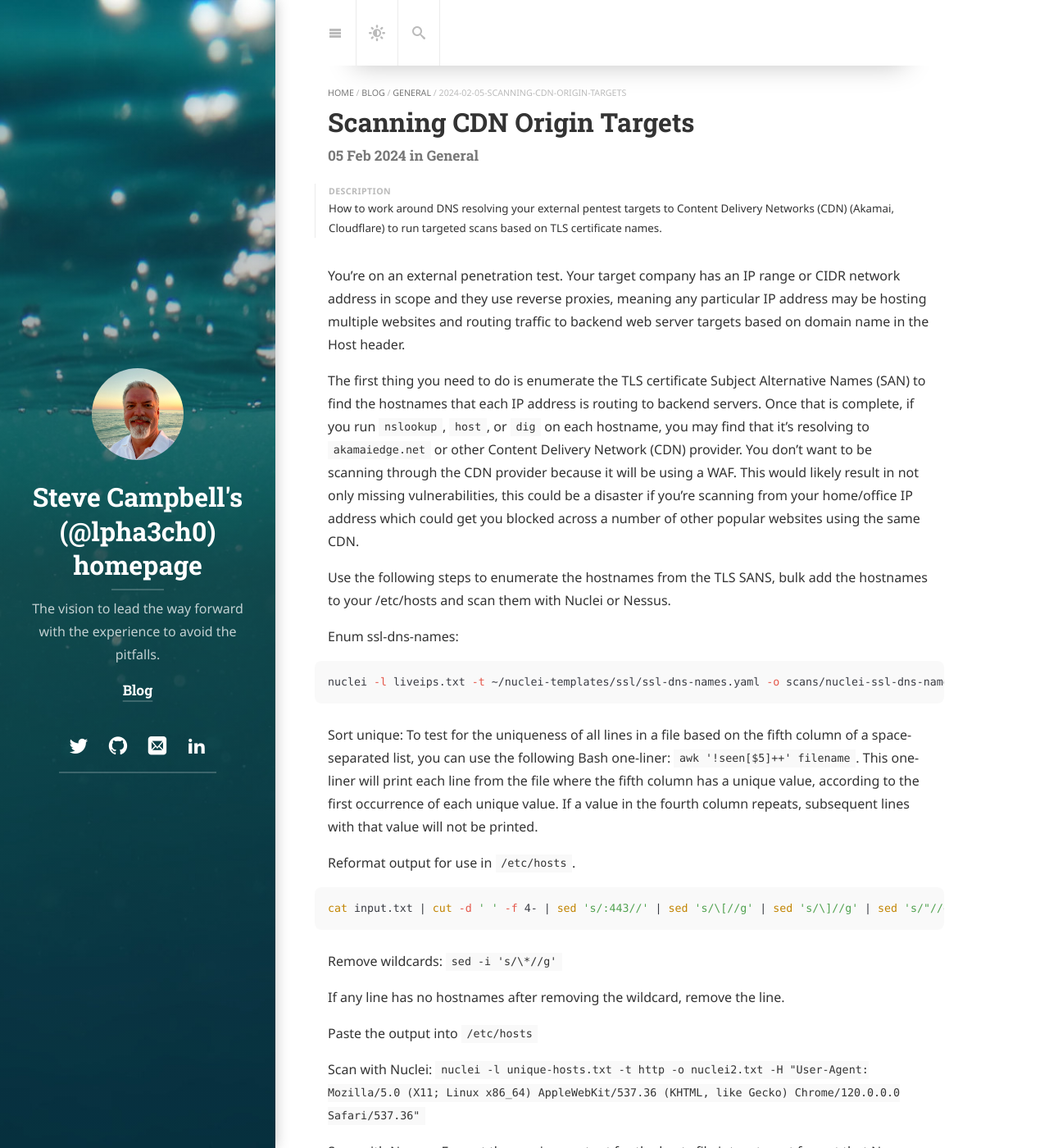
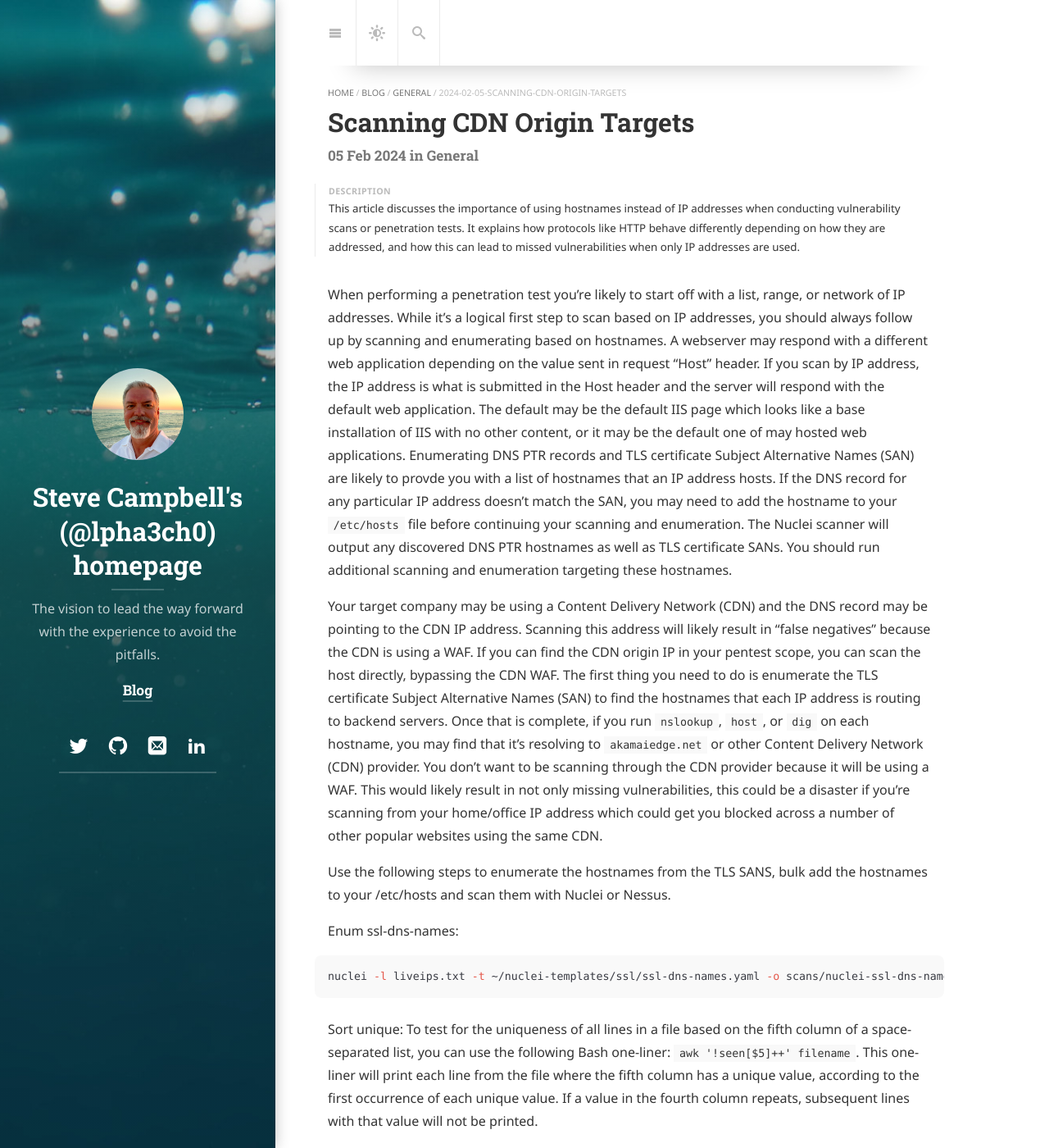
Before and after one commit to aecyberpro/aecyberpro.github.io, a Jekyll site: the page built from general/_posts/2024-02-05-Scanning-CDN-Origin-Targets.md, in a window 1280 px wide and 1400 px high. Shown: the whole window at 82% size. Built offline with Jekyll 4.4.1, drawn with Linux system fonts in a browser that asks for light colours; cached includes are drawn as plain includes; nearby versions of some CDN libraries; some web fonts are replaced; library files that are not in the unit come from our copies.

Commit message:
edited CDN article

```diff
--- a/general/_posts/2024-02-05-Scanning-CDN-Origin-Targets.md
+++ b/general/_posts/2024-02-05-Scanning-CDN-Origin-Targets.md
@@ -2,13 +2,13 @@
 layout: post
 title: Scanning CDN Origin Targets
 description: >
-  How to work around DNS resolving your external pentest targets to Content Delivery Networks (CDN) (Akamai, Cloudflare) to run targeted scans based on TLS certificate names.
+  This article discusses the importance of using hostnames instead of IP addresses when conducting vulnerability scans or penetration tests. It explains how protocols like HTTP behave differently depending on how they are addressed, and how this can lead to missed vulnerabilities when only IP addresses are used.
 sitemap: true
 ---
 
-You're on an external penetration test. Your target company has an IP range or CIDR network address in scope and they use reverse proxies, meaning any particular IP address may be hosting multiple websites and routing traffic to backend web server targets based on domain name in the Host header.
+When performing a penetration test you're likely to start off with a list, range, or network of IP addresses. While it's a logical first step to scan based on IP addresses, you should always follow up by scanning and enumerating based on hostnames. A webserver may respond with a different web application depending on the value sent in request "Host" header. If you scan by IP address, the IP address is what is submitted in the Host header and the server will respond with the default web application. The default may be the default IIS page which looks like a base installation of IIS with no other content, or it may be the default one of may hosted web applications. Enumerating DNS PTR records and TLS certificate Subject Alternative Names (SAN) are likely to provde you with a list of hostnames that an IP address hosts. If the DNS record for any particular IP address doesn't match the SAN, you may need to add the hostname to your `/etc/hosts` file before continuing your scanning and enumeration. The Nuclei scanner will output any discovered DNS PTR hostnames as well as TLS certificate SANs. You should run additional scanning and enumeration targeting these hostnames.
 
-The first thing you need to do is enumerate the TLS certificate Subject Alternative Names (SAN) to find the hostnames that each IP address is routing to backend servers. Once that is complete, if you run `nslookup`, `host`, or `dig` on each hostname, you may find that it's resolving to `akamaiedge.net` or other Content Delivery Network (CDN) provider. You don't want to be scanning through the CDN provider because it will be using a WAF. This would likely result in not only missing vulnerabilities, this could be a disaster if you're scanning from your home/office IP address which could get you blocked across a number of other popular websites using the same CDN.
+Your target company may be using a Content Delivery Network (CDN) and the DNS record may be pointing to the CDN IP address. Scanning this address will likely result in "false negatives" because the CDN is using a WAF. If you can find the CDN origin IP in your pentest scope, you can scan the host directly, bypassing the CDN WAF. The first thing you need to do is enumerate the TLS certificate Subject Alternative Names (SAN) to find the hostnames that each IP address is routing to backend servers. Once that is complete, if you run `nslookup`, `host`, or `dig` on each hostname, you may find that it's resolving to `akamaiedge.net` or other Content Delivery Network (CDN) provider. You don't want to be scanning through the CDN provider because it will be using a WAF. This would likely result in not only missing vulnerabilities, this could be a disaster if you're scanning from your home/office IP address which could get you blocked across a number of other popular websites using the same CDN.
 
 Use the following steps to enumerate the hostnames from the TLS SANS, bulk add the hostnames to your /etc/hosts and scan them with Nuclei or Nessus.
 
```
